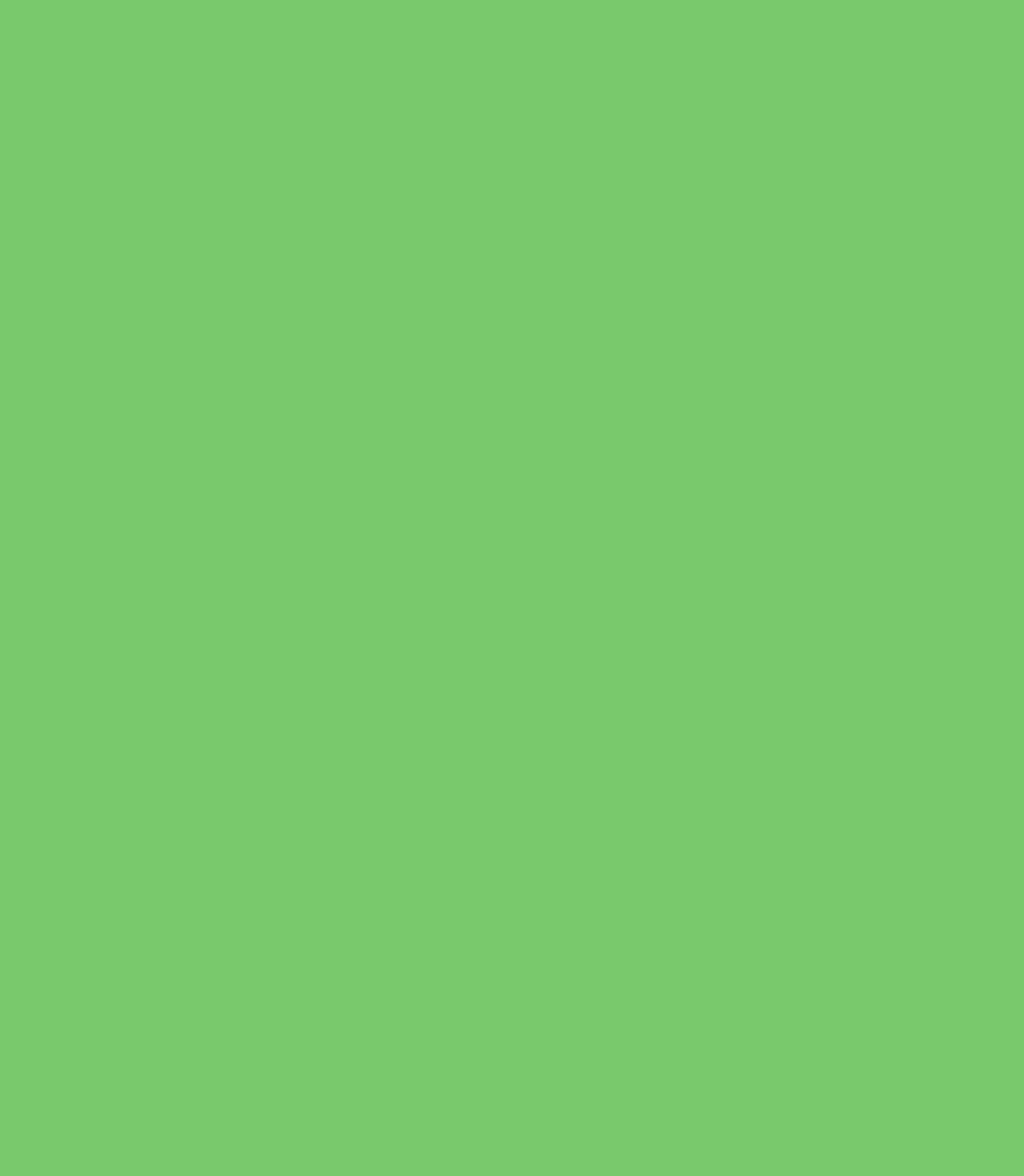
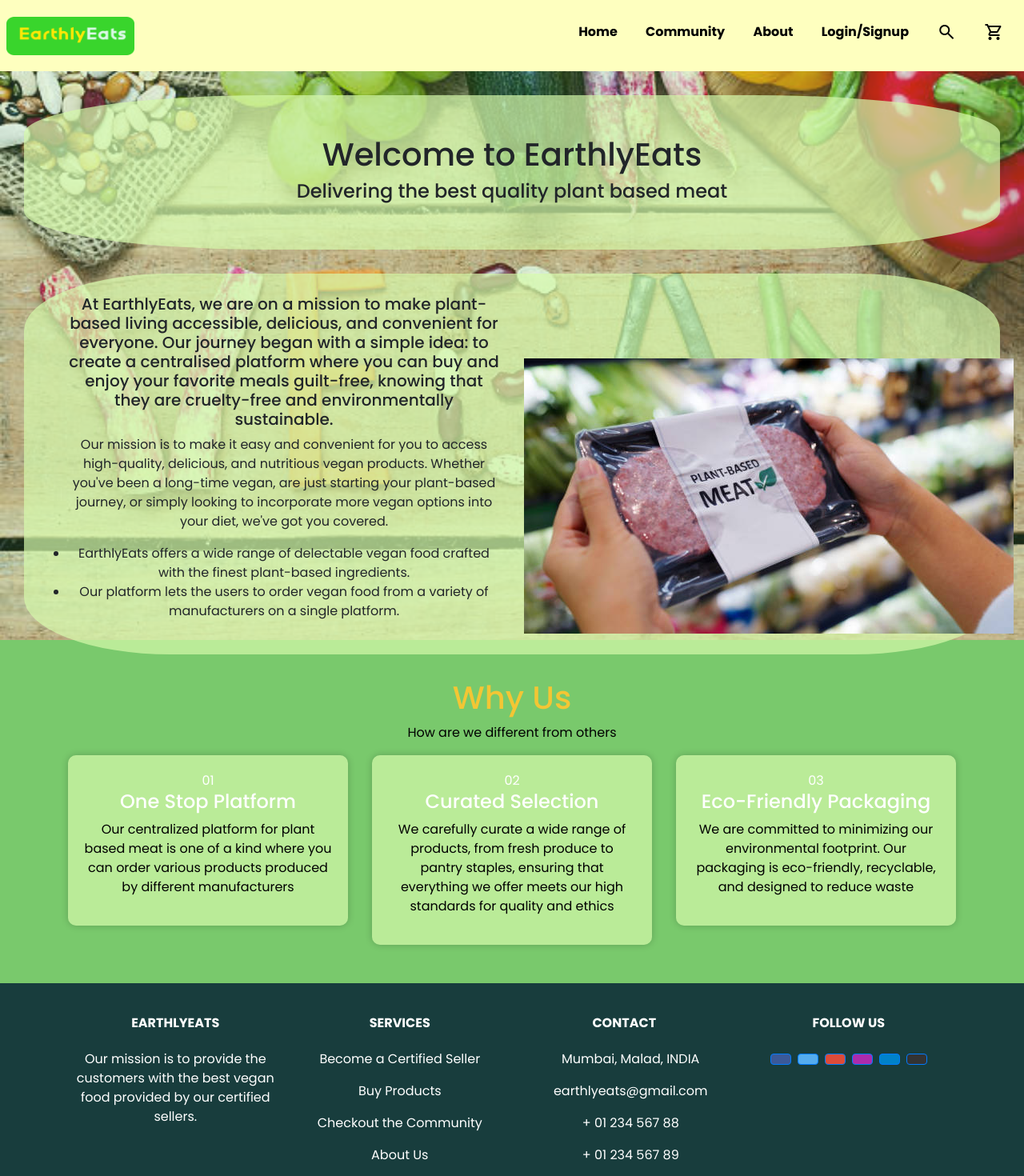
Before and after one commit to ITRGaming/EarthlyEats, a React (Create React App) app: page /about in a window 1280 px wide. Before the commit this address had no page. Shown: the top 1470 px of the page at 80% size. Before the commit the page ends 800 px from the top, so only its background shows below. Built offline with nearby package versions, Linux system fonts and the light colour scheme.

Commit message:
basic-fixs

```diff
--- a/src/App.js
+++ b/src/App.js
@@ -5,6 +5,7 @@ import Login from "./pages/Login";
 // import NavBar from "./components/NavBar";
 import Community from "./pages/Community";
 import Search  from "./pages/Search"
+import AboutUs from './pages/AboutUs';
 
 function App() {
   return (
@@ -14,6 +15,7 @@ function App() {
       <Route path="home" element={<Homepage />} />
       <Route path="community" element={ <Community/>}  />
       <Route path="search" element={ <Search/>} />
+      <Route path="about" element={ <AboutUs/>} />
     </Routes>
     </>
   );
--- a/src/components/NavBar.js
+++ b/src/components/NavBar.js
@@ -18,7 +18,7 @@ export default function NavBar() {
                                     <Link className="nav-link" aria-current="page" to="/home">Home</Link>
                                 </li>
                                 <li className="nav-item">
-                                    <Link className="nav-link" to="community">Community</Link>
+                                    <Link className="nav-link" to="/community">Community</Link>
                                 </li>
                                 <li className="nav-item">
                                     <a className="nav-link" href="/about">About</a>
--- a/src/pages/AboutUs.js
+++ b/src/pages/AboutUs.js
@@ -13,7 +13,7 @@ function AboutUs() {
                 alt='EarthlyEats'
                 className='background-image'
             />
-             {/* <section className='title' id='hero'>
+             <section className='title' id='hero'>
                 <div className='container position-relative text-center'>
                     <div className='row my-5'>
                         <div className='col-lg-12'>
@@ -22,8 +22,8 @@ function AboutUs() {
                         </div>
                     </div>
                 </div>
-            </section>  */}
-            {/* <section id='main' className='about'>
+            </section>
+            <section id='main' className='about'>
                 <div className='container ' data-aos='fade-up'>
                     <div className=" row my-4">
                         <div className='col-lg-6 order-1 order-lg-2 ' >
@@ -49,8 +49,8 @@ function AboutUs() {
                         </div>
                     </div>
                 </div>
-            </section> */}
-            {/* <section id='why-us' className='why-us'>
+            </section>
+            <section id='why-us' className='why-us'>
                 <div className='container'>
                     <div className='section-title'>
                         <h1>Why Us</h1>
@@ -80,7 +80,7 @@ function AboutUs() {
                         </div>
                     </div>
                 </div>
-            </section> */}
+            </section>
             <Footer/>
         </>
     );
```
